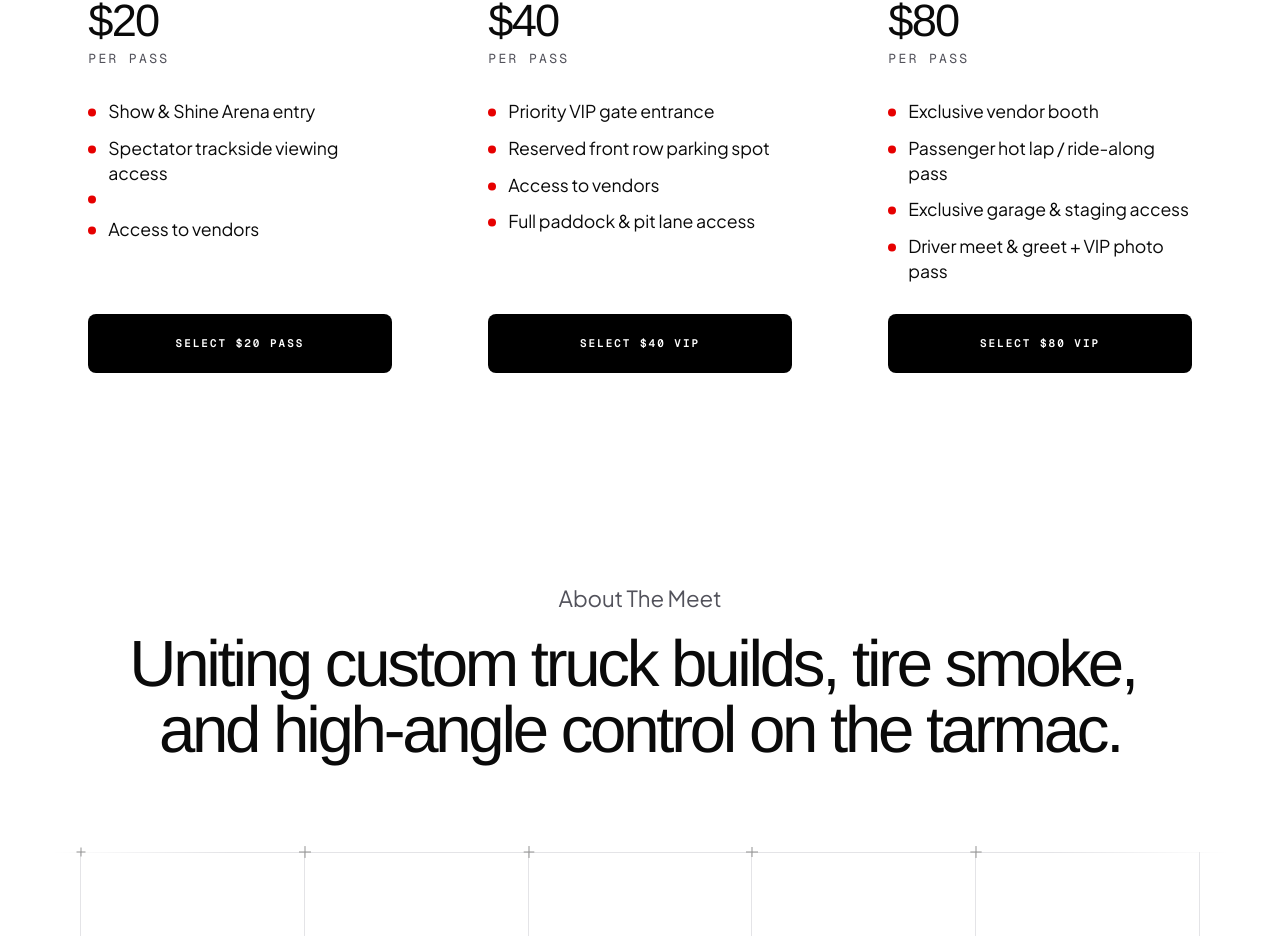
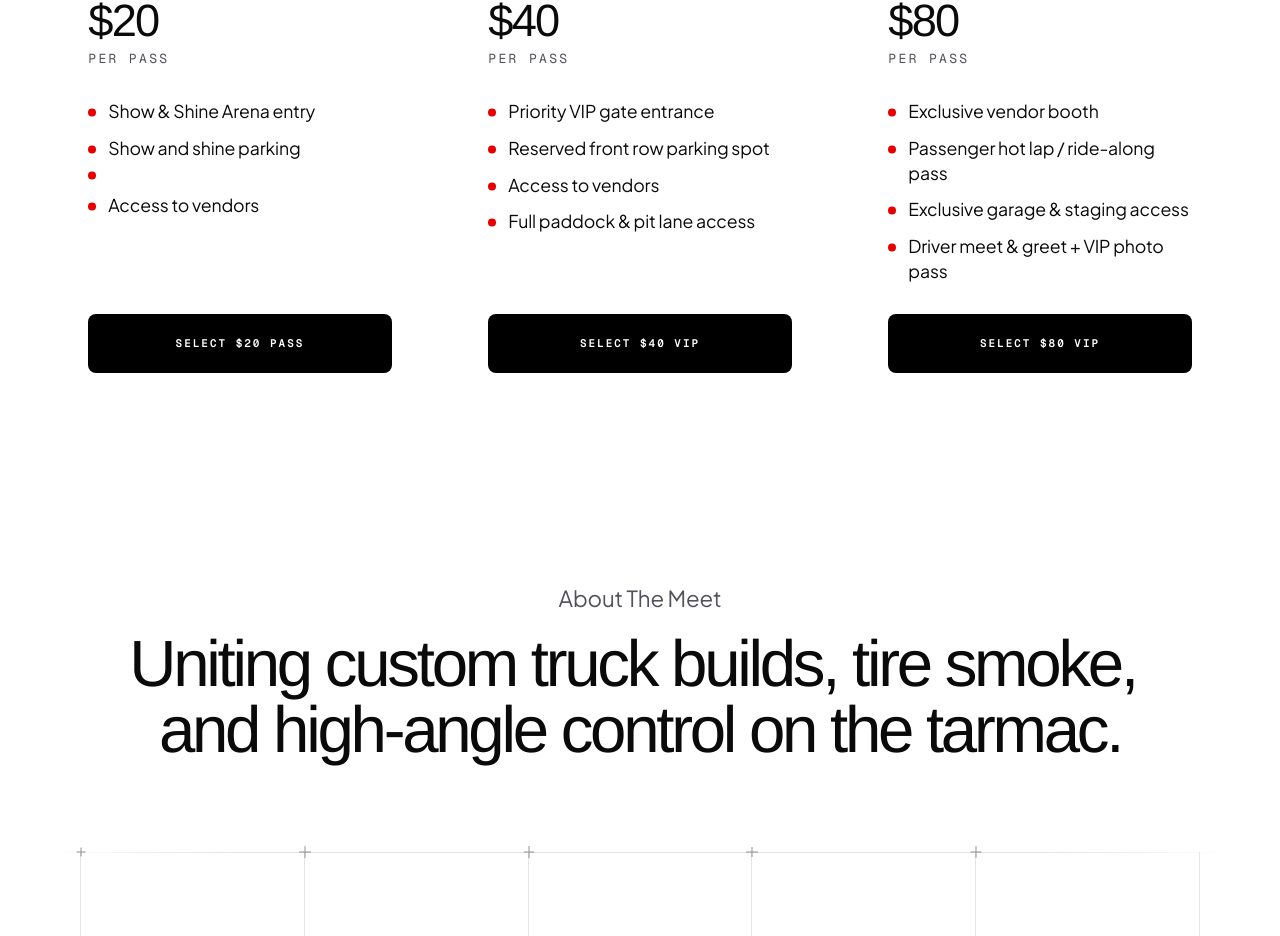
Before and after one commit to dmytro-webild/df0f0359-55bd-462a-af69-30db2382f1fd, a React (Vite) app: page / in a window 1280 px wide. Shown: the part 1257-2193 px from the top of the page. Built offline with nearby package versions, Linux system fonts and the light colour scheme; a web font is replaced by a local one.

Commit message:
Update src/pages/HomePage.tsx

```diff
--- a/src/pages/HomePage.tsx
+++ b/src/pages/HomePage.tsx
@@ -36,7 +36,7 @@ export default function HomePage() {
               description: "General admission pass including Show & Shine vehicle display entry, voting access, and spectator grounds.",
               features: [
                 "Show & Shine Arena entry",
-                "Spectator trackside viewing access",
+                "Show and shine parking",
                 "",
                 "Access  to vendors"
               ],
```
